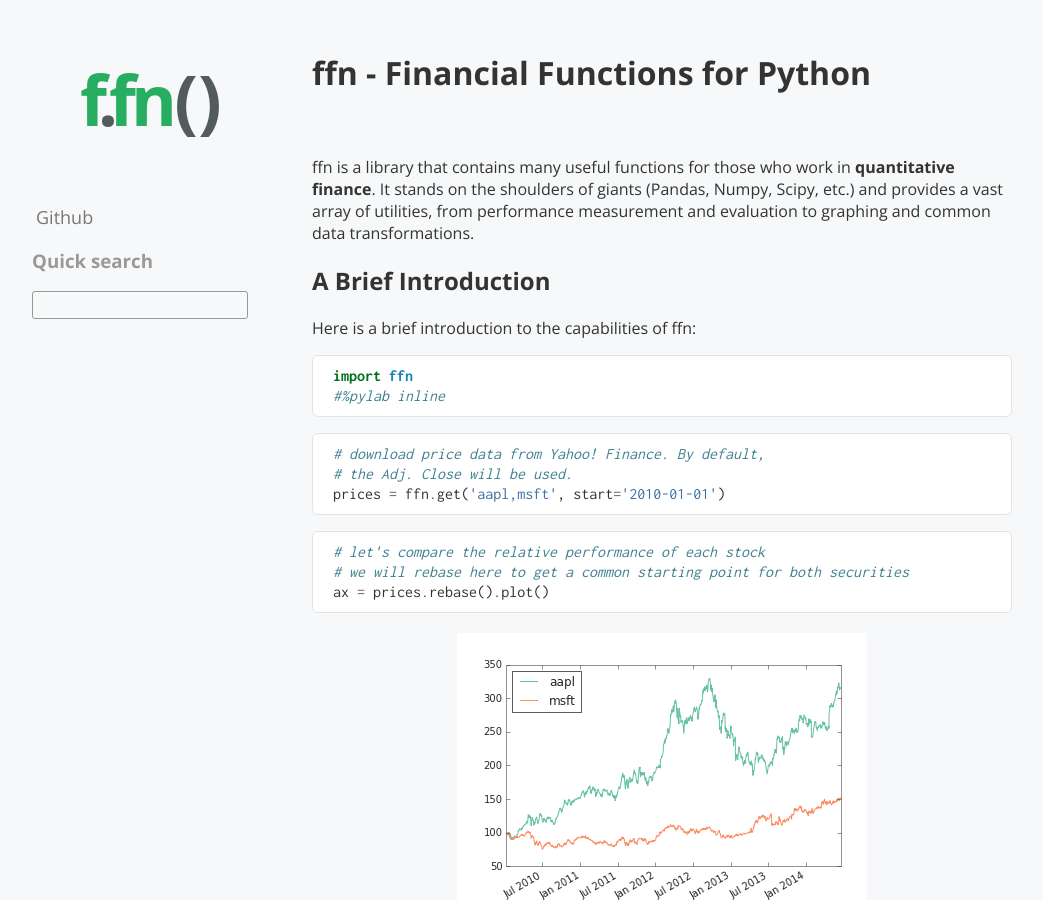
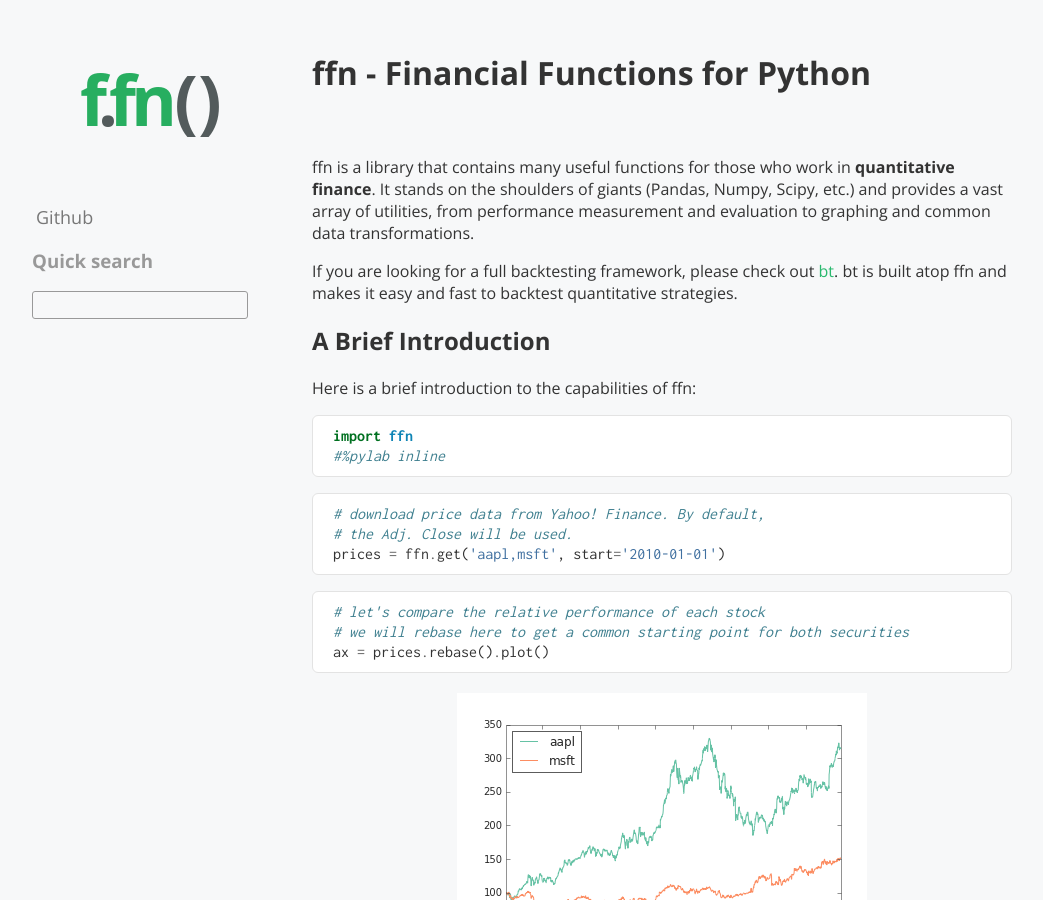
Before and after one commit to pmorissette/ffn, a Sphinx documentation site: the page built from docs/source/index.rst, in a window 1280 px wide and 900 px high. Shown: the whole window, without its empty margins (128-1171 px from the left). Built offline with Sphinx 7.4.7, drawn with Linux system fonts in a browser that asks for light colours; pages that are not in the unit, such as notebooks, are missing from menus.

```diff
--- a/docs/source/index.rst
+++ b/docs/source/index.rst
@@ -5,6 +5,11 @@ ffn is a library that contains many useful functions for those who work in **qua
 finance**. It stands on the shoulders of giants (Pandas, Numpy, Scipy, etc.) and provides
 a vast array of utilities, from performance measurement and evaluation to
 graphing and common data transformations.
+
+If you are looking for a full backtesting framework, please check out `bt
+<https://github.com/pmorissette/bt>`_. bt is built atop ffn and makes it easy
+and fast to backtest quantitative strategies.
+
 
 A Brief Introduction
 ----------------------
```
Also changed, not shown: README.rst (+10 -3 lines).
